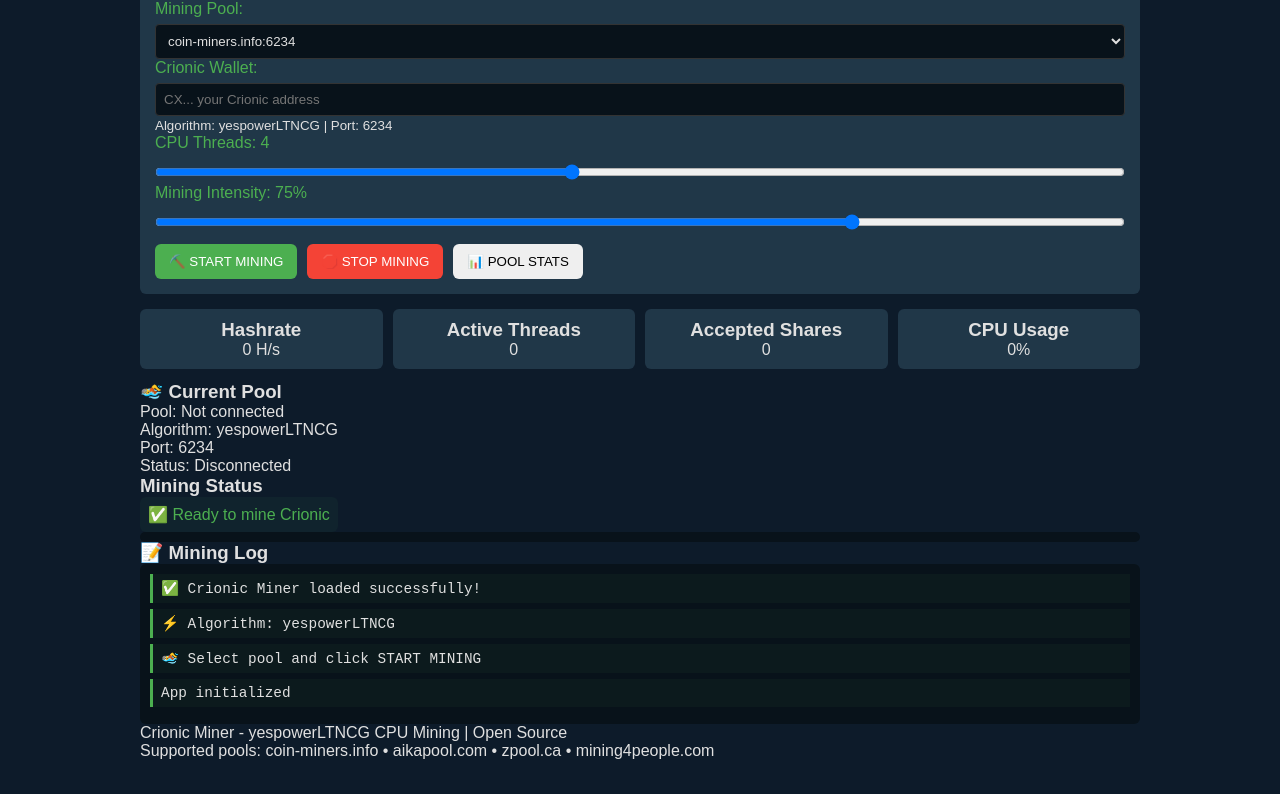
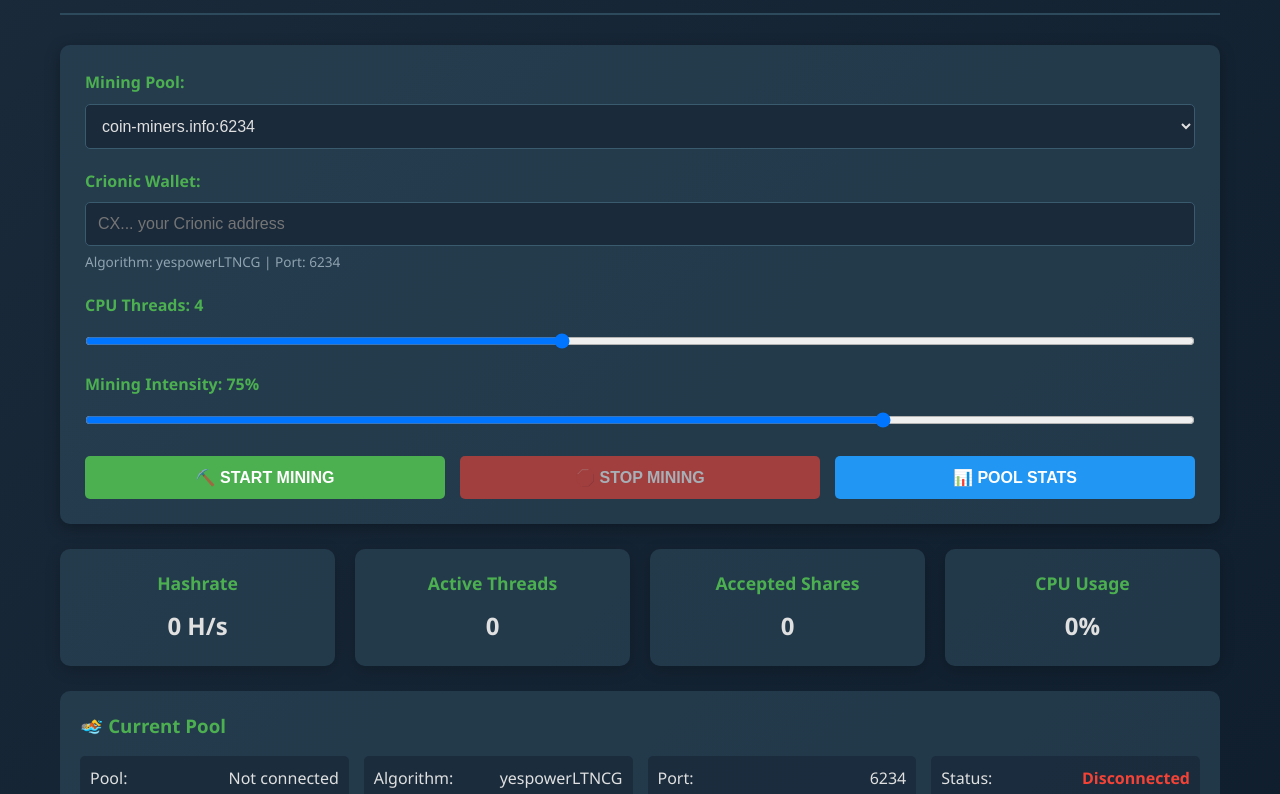
Before and after one commit to HobbitMiner/hobbit-miner, a plain HTML site: page index.html in a window 1280 px wide. Shown: the part 91-885 px from the top of the page. Drawn offline with Linux system fonts and the light colour scheme.

Commit message:
Update styles.css

```diff
--- a/styles.css
+++ b/styles.css
@@ -1,19 +1,351 @@
-* { box-sizing: border-box; margin:0; padding:0; }
-body { font-family: Arial, sans-serif; background:#0d1b2a; color:#e0e0e0; padding:20px; }
-.container{ max-width:1000px; margin:0 auto; }
-.mining-controls{ background:rgba(45,74,92,0.6); padding:15px; border-radius:6px; margin-bottom:15px;}
-label{ color:#4CAF50; display:block; margin-bottom:6px; }
-input[type=text], select{ width:100%; padding:8px; border-radius:4px; border:1px solid #333; background:#08121a; color:#e0e0e0;}
-.slider{ width:100%; margin-top:6px; }
-.action-buttons{ display:flex; gap:10px; margin-top:10px;}
-.btn{ padding:10px 14px; border:none; border-radius:6px; cursor:pointer; }
-.btn-primary{ background:#4CAF50; color:#fff;}
-.btn-secondary{ background:#f44336; color:#fff;}
-.stats-container{ display:grid; grid-template-columns:repeat(auto-fit,minmax(180px,1fr)); gap:10px; margin:12px 0;}
-.stat-card{ background:rgba(45,74,92,0.6); padding:10px; border-radius:6px; text-align:center;}
-.progress-bar{ height:10px; background:#08121a; border-radius:6px; overflow:hidden;}
-.progress-fill{ height:100%; width:0%; background:linear-gradient(90deg,#4CAF50,#45a049); transition:width .3s;}
-.log-content{ background:#08121a; padding:10px; border-radius:6px; height:160px; overflow:auto; font-family:monospace; font-size:0.9rem;}
-.log-entry{ padding:6px 8px; border-left:3px solid #4CAF50; margin-bottom:6px; background:rgba(76,175,80,0.05);}
-.status-idle{ padding:8px; border-radius:6px; background:rgba(76,175,80,0.06); color:#4CAF50; display:inline-block; }
-.status-mining{ padding:8px; border-radius:6px; background:rgba(33,150,243,0.06); color:#2196F3; display:inline-block; }
+* {
+    margin: 0;
+    padding: 0;
+    box-sizing: border-box;
+}
+
+body {
+    font-family: 'Segoe UI', Tahoma, Geneva, Verdana, sans-serif;
+    background: linear-gradient(135deg, #1a2a3a, #0d1b2a);
+    color: #e0e0e0;
+    min-height: 100vh;
+    line-height: 1.6;
+}
+
+.container {
+    max-width: 1200px;
+    margin: 0 auto;
+    padding: 20px;
+}
+
+header {
+    display: flex;
+    justify-content: space-between;
+    align-items: center;
+    margin-bottom: 30px;
+    padding-bottom: 20px;
+    border-bottom: 2px solid #2d4a5c;
+}
+
+h1 {
+    color: #4CAF50;
+    font-size: 2.5rem;
+    text-shadow: 0 2px 4px rgba(0,0,0,0.5);
+}
+
+.language-selector {
+    display: flex;
+    gap: 10px;
+}
+
+.lang-btn {
+    padding: 8px 16px;
+    background: #2d4a5c;
+    border: none;
+    border-radius: 5px;
+    color: #e0e0e0;
+    cursor: pointer;
+    transition: all 0.3s ease;
+}
+
+.lang-btn.active {
+    background: #4CAF50;
+    color: white;
+}
+
+.lang-btn:hover {
+    background: #3a5a6d;
+}
+
+.mining-controls {
+    background: rgba(45, 74, 92, 0.6);
+    padding: 25px;
+    border-radius: 10px;
+    margin-bottom: 25px;
+    box-shadow: 0 4px 15px rgba(0,0,0,0.3);
+}
+
+.pool-selector, .wallet-settings, .thread-control, .intensity-control {
+    margin-bottom: 20px;
+}
+
+label {
+    display: block;
+    margin-bottom: 8px;
+    font-weight: 600;
+    color: #4CAF50;
+}
+
+select, input[type="text"] {
+    width: 100%;
+    padding: 12px;
+    background: #1a2a3a;
+    border: 1px solid #3a5a6d;
+    border-radius: 5px;
+    color: #e0e0e0;
+    font-size: 1rem;
+}
+
+#wallet-help {
+    color: #8fa3b0;
+    font-size: 0.85rem;
+    margin-top: 5px;
+    display: block;
+}
+
+.slider {
+    width: 100%;
+    height: 8px;
+    border-radius: 5px;
+    background: #1a2a3a;
+    outline: none;
+    margin-top: 10px;
+}
+
+.slider::-webkit-slider-thumb {
+    appearance: none;
+    width: 20px;
+    height: 20px;
+    border-radius: 50%;
+    background: #4CAF50;
+    cursor: pointer;
+}
+
+.action-buttons {
+    display: flex;
+    gap: 15px;
+    margin-top: 25px;
+}
+
+.btn {
+    padding: 12px 25px;
+    border: none;
+    border-radius: 5px;
+    font-size: 1rem;
+    font-weight: 600;
+    cursor: pointer;
+    transition: all 0.3s ease;
+    flex: 1;
+}
+
+.btn-primary {
+    background: #4CAF50;
+    color: white;
+}
+
+.btn-primary:hover:not(:disabled) {
+    background: #45a049;
+    transform: translateY(-2px);
+}
+
+.btn-secondary {
+    background: #f44336;
+    color: white;
+}
+
+.btn-secondary:hover:not(:disabled) {
+    background: #da190b;
+    transform: translateY(-2px);
+}
+
+.btn-success {
+    background: #2196F3;
+    color: white;
+}
+
+.btn-success:hover:not(:disabled) {
+    background: #1976D2;
+    transform: translateY(-2px);
+}
+
+.btn:disabled {
+    opacity: 0.6;
+    cursor: not-allowed;
+    transform: none;
+}
+
+.stats-container {
+    display: grid;
+    grid-template-columns: repeat(auto-fit, minmax(200px, 1fr));
+    gap: 20px;
+    margin-bottom: 25px;
+}
+
+.stat-card {
+    background: rgba(45, 74, 92, 0.6);
+    padding: 20px;
+    border-radius: 10px;
+    text-align: center;
+    box-shadow: 0 4px 15px rgba(0,0,0,0.2);
+}
+
+.stat-card h3 {
+    color: #4CAF50;
+    margin-bottom: 10px;
+    font-size: 1.1rem;
+}
+
+.stat-card p {
+    font-size: 1.5rem;
+    font-weight: bold;
+}
+
+.pool-info {
+    background: rgba(45, 74, 92, 0.6);
+    padding: 20px;
+    border-radius: 10px;
+    margin-bottom: 25px;
+}
+
+.pool-info h3 {
+    color: #4CAF50;
+    margin-bottom: 15px;
+}
+
+.pool-details {
+    display: grid;
+    grid-template-columns: repeat(auto-fit, minmax(200px, 1fr));
+    gap: 15px;
+}
+
+.pool-item {
+    display: flex;
+    justify-content: space-between;
+    padding: 10px;
+    background: rgba(26, 42, 58, 0.8);
+    border-radius: 5px;
+}
+
+.status-connected {
+    color: #4CAF50;
+    font-weight: bold;
+}
+
+.status-disconnected {
+    color: #f44336;
+    font-weight: bold;
+}
+
+.status-mining {
+    color: #2196F3;
+    font-weight: bold;
+}
+
+.status-container {
+    background: rgba(45, 74, 92, 0.6);
+    padding: 20px;
+    border-radius: 10px;
+    margin-bottom: 25px;
+}
+
+.status-container h3 {
+    color: #4CAF50;
+    margin-bottom: 15px;
+}
+
+.status-text {
+    padding: 10px;
+    border-radius: 5px;
+    font-weight: 600;
+    margin-bottom: 15px;
+}
+
+.status-idle {
+    background: rgba(76, 175, 80, 0.2);
+    color: #4CAF50;
+}
+
+.status-mining {
+    background: rgba(33, 150, 243, 0.2);
+    color: #2196F3;
+}
+
+.status-error {
+    background: rgba(244, 67, 54, 0.2);
+    color: #f44336;
+}
+
+.progress-bar {
+    width: 100%;
+    height: 10px;
+    background: #1a2a3a;
+    border-radius: 5px;
+    overflow: hidden;
+}
+
+.progress-fill {
+    height: 100%;
+    background: linear-gradient(90deg, #4CAF50, #45a049);
+    width: 0%;
+    transition: width 0.3s ease;
+}
+
+.log-container {
+    background: rgba(45, 74, 92, 0.6);
+    padding: 20px;
+    border-radius: 10px;
+    margin-bottom: 25px;
+}
+
+.log-container h3 {
+    color: #4CAF50;
+    margin-bottom: 15px;
+}
+
+.log-content {
+    height: 200px;
+    overflow-y: auto;
+    background: #1a2a3a;
+    padding: 15px;
+    border-radius: 5px;
+    font-family: 'Courier New', monospace;
+    font-size: 0.9rem;
+}
+
+.log-entry {
+    margin-bottom: 8px;
+    padding: 8px;
+    border-left: 3px solid #4CAF50;
+    background: rgba(76, 175, 80, 0.1);
+    border-radius: 3px;
+}
+
+footer {
+    text-align: center;
+    padding-top: 20px;
+    border-top: 1px solid #2d4a5c;
+    color: #8fa3b0;
+}
+
+.footer-info {
+    font-size: 0.9rem;
+    margin-top: 5px;
+    color: #4CAF50;
+}
+
+@media (max-width: 768px) {
+    .container {
+        padding: 15px;
+    }
+
+    header {
+        flex-direction: column;
+        gap: 15px;
+    }
+
+    h1 {
+        font-size: 2rem;
+    }
+
+    .action-buttons {
+        flex-direction: column;
+    }
+
+    .stats-container {
+        grid-template-columns: 1fr;
+    }
+
+    .pool-details {
+        grid-template-columns: 1fr;
+    }
+}
```
